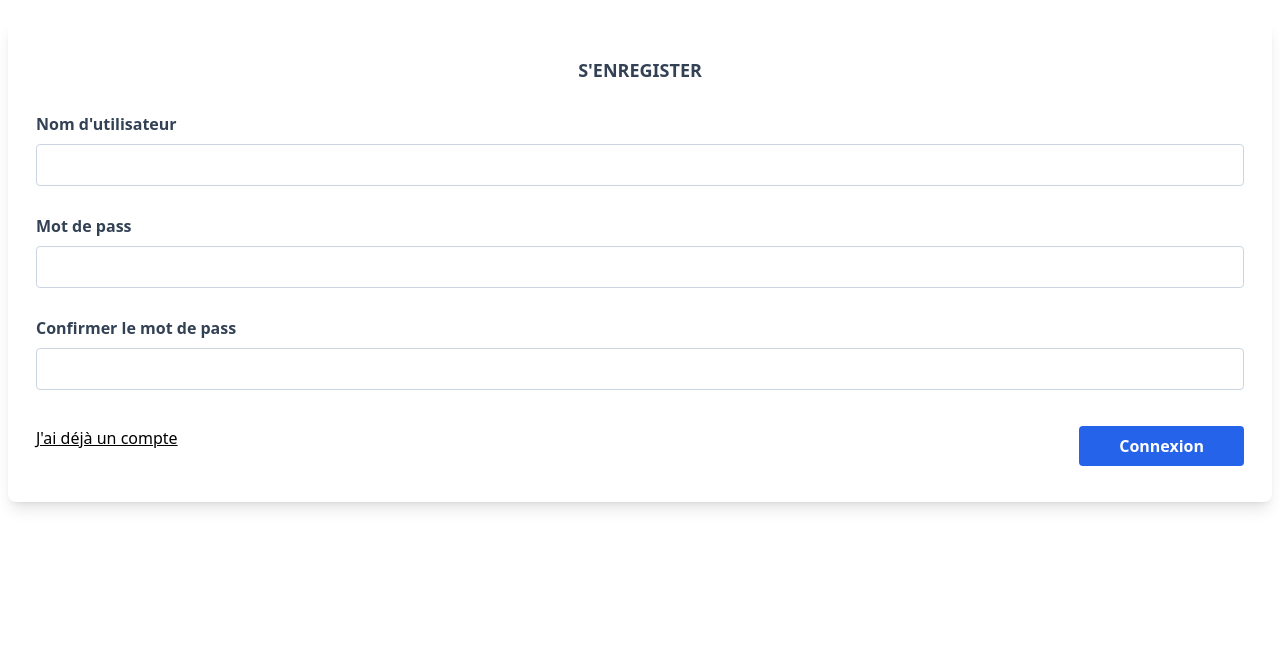
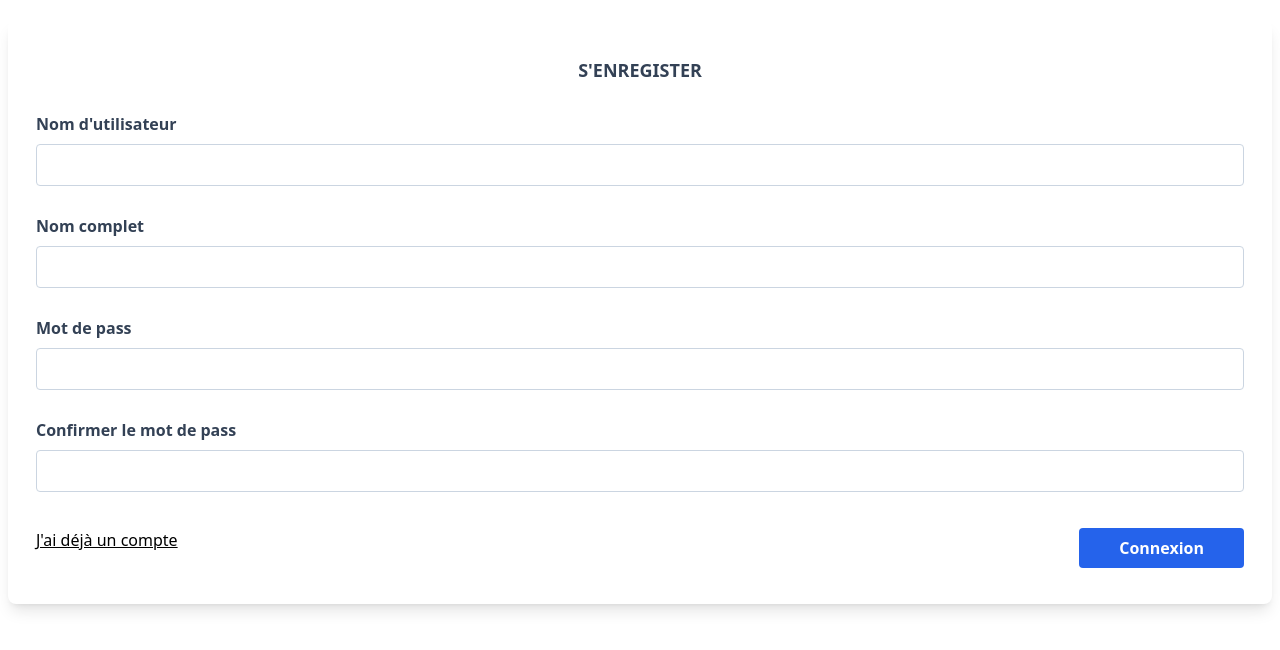
Before and after one commit to embarekmessai/schtroumpfs-network, an Angular app in the folder front/: page /register in a window 1280 px wide. Shown: the top 650 px of the page. Built offline with nearby package versions, Linux system fonts and the light colour scheme.

Commit message:
Add: Implement registration process Add: Create registration form & submit method Add: Integrate reactive params to template form Add: Alert for errors

```diff
--- a/front/src/app/auth/register/register.component.html
+++ b/front/src/app/auth/register/register.component.html
@@ -3,20 +3,32 @@
   <div class="p-2 mt-5">
     <h2 class="font-bold text-lg text-blueGray-700 text-center uppercase">S'enregister</h2>
   </div>
-  <form>
+  <div *ngIf="errorMessage" class="flex flex-wrap justify-center items-center m-5 p-3 bg-red-200 border border-red-500 rounded">
+    <p class=" text-red-700 font-bold">{{ errorMessage }} </p>
+  </div>
+  <form
+      *ngIf="!isSuccessful"
+      [formGroup]="registerForm"
+      (ngSubmit)="onSubmit()"
+  >
     <div class="flex flex-col p-2 mx-5 mt-3">
       <label class="font-bold text-blueGray-700" for="username">Nom d'utilisateur</label>
-      <input type="text" id="username"
+      <input type="text" id="username" formControlName="username"
+        class="rounded border boreder-1 p-2 mt-2 border-blueGray-300 focus:outline-none focus:border-sky-500 focus:shadow-sm focus:shadow-sky-300">
+    </div>
+    <div class="flex flex-col p-2 mx-5 mt-3">
+      <label class="font-bold text-blueGray-700" for="fullname">Nom complet</label>
+      <input type="text" id="fullname" formControlName="fullname"
         class="rounded border boreder-1 p-2 mt-2 border-blueGray-300 focus:outline-none focus:border-sky-500 focus:shadow-sm focus:shadow-sky-300">
     </div>
     <div class="flex flex-col p-2 mx-5 mt-3">
       <label class="font-bold text-blueGray-700" for="password">Mot de pass</label>
-      <input type="password" id="password"
+      <input type="password" id="password" formControlName="password"
         class="rounded border boreder-1 p-2 mt-2 border-blueGray-300 focus:outline-none focus:border-sky-500 focus:shadow-sm focus:shadow-sky-300">
     </div>
     <div class="flex flex-col p-2 mx-5 mt-3">
       <label class="font-bold text-blueGray-700" for="password_conformation">Confirmer le mot de pass</label>
-      <input type="password" id="password_conformation"
+      <input type="password" id="password_conformation" formControlName="password_conformation"
         class="rounded border boreder-1 p-2 mt-2 border-blueGray-300 focus:outline-none focus:border-sky-500 focus:shadow-sm focus:shadow-sky-300">
     </div>
     <div class="flex justify-between m-5 p-2">
--- a/front/src/app/auth/register/register.component.ts
+++ b/front/src/app/auth/register/register.component.ts
@@ -1,4 +1,6 @@
 import { Component } from '@angular/core';
+import { AuthService } from '../auth.service';
+import { FormBuilder, Validators } from '@angular/forms';
 
 @Component({
   selector: 'app-register',
@@ -7,4 +9,38 @@ import { Component } from '@angular/core';
 })
 export class RegisterComponent {
 
+  constructor(
+    private authService: AuthService,
+    private formBuilder: FormBuilder
+  ){ };
+
+  registerForm = this.formBuilder.group({
+    username: ['', Validators.required],
+    fullname: [''],
+    password: [''],
+    password_conformation: [''],
+  });
+  isSuccessful = false;
+  isRegistredFailed = false;
+  errorMessage = '';
+
+  onSubmit = () => {
+
+    this.authService.register(this.registerForm.value).subscribe(
+      data => {
+        console.log(data);
+        this.isSuccessful = true;
+        this.isRegistredFailed = false;
+
+      },
+
+      err => {
+        this.errorMessage = err.error;
+        this.isRegistredFailed = true;
+      }
+    )
+  }
+
+
+
 }
```
